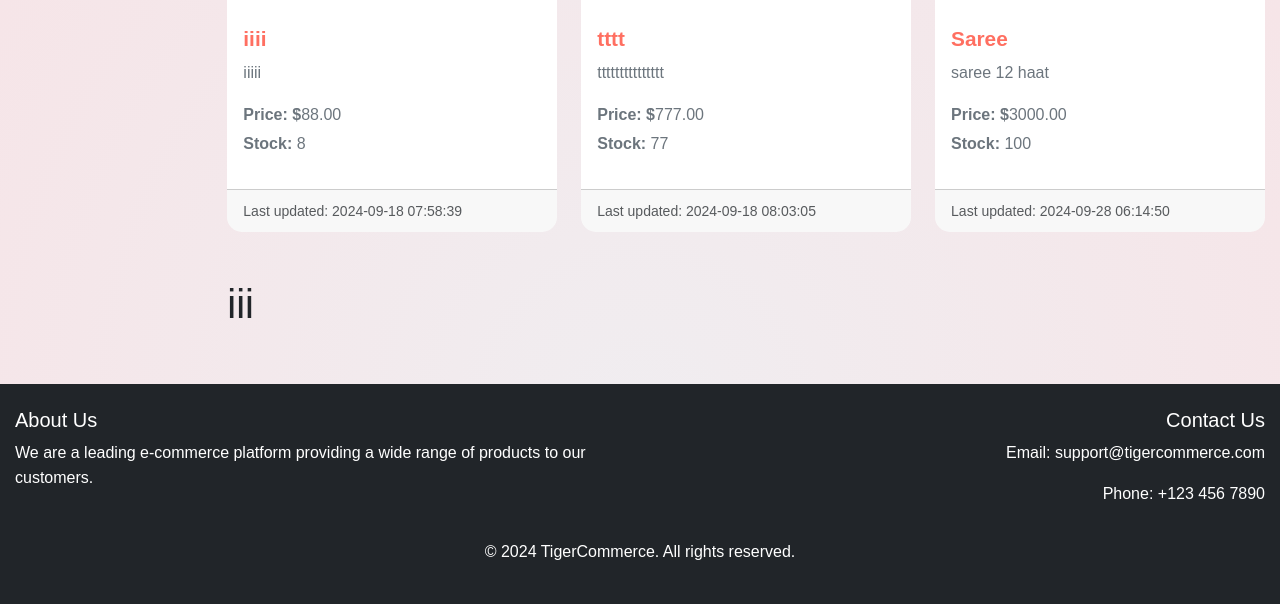
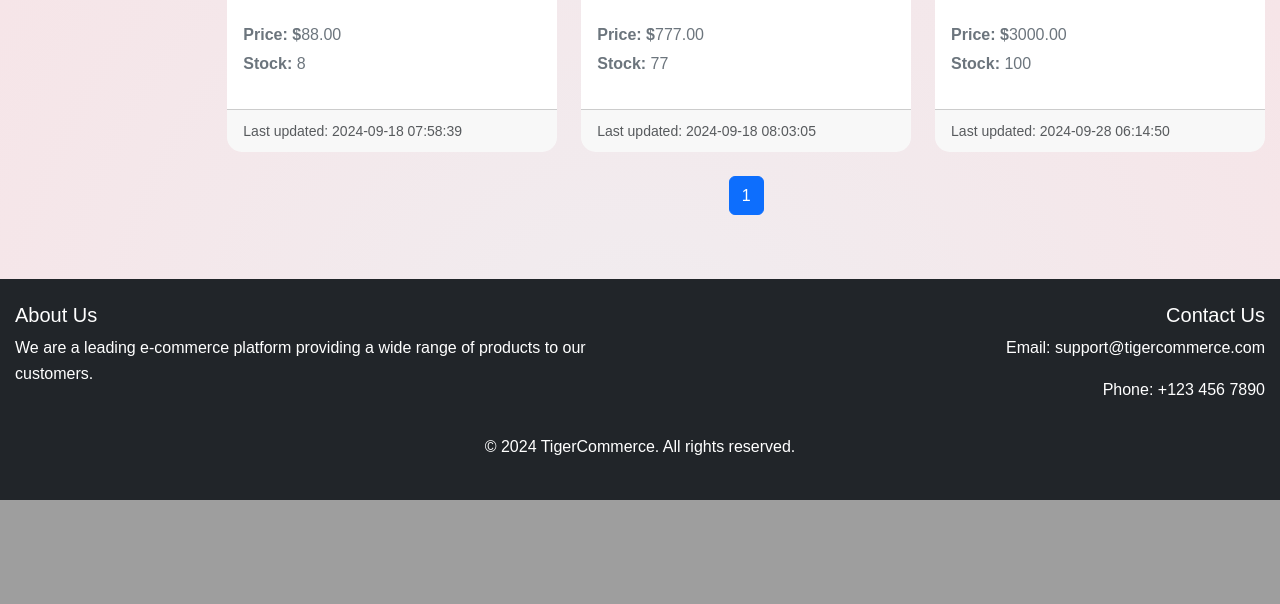
Before and after one commit to asamamun/tigercommerce, a PHP site: page /tigercommerce/index.php in a window 1280 px wide. Shown: the part 785-1389 px from the top of the page. After the commit the page ends 1285 px from the top, so only its background shows below. Run offline with PHP 8.4, Linux system fonts and the light colour scheme; data comes from the database, SQL or seed files in the repository; some libraries are stand-ins or nearby versions.

Commit message:
Refactor product listing query and pagination logic

```diff
--- a/index.php
+++ b/index.php
@@ -3,10 +3,17 @@ session_start();
 require __DIR__ . '/vendor/autoload.php';
 require __DIR__ . '/config/database.php';
 require __DIR__ . '/partials/commonfx.php';
-if(isset($_GET['category'])){
+
+$productsPerPage = 9; // Number of products per page
+
+// Determine the current page and total number of pages
+$currentPage = isset($_GET['page']) ? (int)$_GET['page'] : 1;
+$currentPage = max(1, $currentPage); // Ensure current page is at least 1
+
+// Build the base query
+if (isset($_GET['category'])) {
     $cat_id = $_GET['category'];
-    //show product with vendor and category name
-    $query = "SELECT p.*, i.url
+    $baseQuery = "SELECT p.*, i.url
                   FROM products p
                   LEFT JOIN (
                       SELECT product_id, MIN(id) as min_id
@@ -15,9 +22,8 @@ if(isset($_GET['category'])){
                   ) first_img ON p.id = first_img.product_id
                   LEFT JOIN images i ON first_img.min_id = i.id
                   WHERE p.status = 'active' AND p.category_id = $cat_id";
-}
-else{
-    $query = "SELECT p.*, i.url
+} else {
+    $baseQuery = "SELECT p.*, i.url
                   FROM products p
                   LEFT JOIN (
                       SELECT product_id, MIN(id) as min_id
@@ -28,12 +34,23 @@ else{
                   WHERE p.status = 'active'";
 }
 
+// Get the total number of products
+$totalProductsResult = $conn->query("SELECT COUNT(*) as total FROM ($baseQuery) as total_query");
+$totalProducts = $totalProductsResult->fetch_assoc()['total'];
+$totalPages = ceil($totalProducts / $productsPerPage);
+
+// Ensure current page is within bounds
+$currentPage = min($totalPages, $currentPage);
+
+// Calculate the offset for the current page
+$offset = ($currentPage - 1) * $productsPerPage;
+
+// Adjust the query to include LIMIT and OFFSET
+$query = $baseQuery . " LIMIT $productsPerPage OFFSET $offset";
+
 $productresult = $conn->query($query);
-// var_dump($result);
 ?>
 <?php require "partials/header.php" ?>
-</head>
-
 <body>
     <?php require "partials/navbar.php" ?>
     <div class="container main-content">
@@ -45,22 +62,42 @@ $productresult = $conn->query($query);
             <div class="col-md-10">
                 <!-- show products and images join -->
                 <div class="row g-4">
-                    <h1>hhh</h1>
                     <?php
-                    //select images join products
-
-
                     if ($productresult->num_rows > 0) {
-                        // echo "<h1>Products".$productresult->num_rows."</h1>" ;
                         while ($row = $productresult->fetch_assoc()) {
-                            // var_dump($row);
-                            // echo "<h3>test</h3>";
                             echo generateProductCard($row);
                         }
                     }
                     ?>
-                    <h1>iii</h1>
                 </div>
+
+                <nav aria-label="Page navigation example">
+                    <ul class="pagination justify-content-center">
+                        <?php if ($currentPage > 1): ?>
+                            <li class="page-item">
+                                <a class="page-link" href="?page=<?php echo $currentPage - 1; ?>" aria-label="Previous">
+                                    <span aria-hidden="true">&laquo;</span>
+                                    <span class="sr-only">Previous</span>
+                                </a>
+                            </li>
+                        <?php endif; ?>
+
+                        <?php for ($i = 1; $i <= $totalPages; $i++): ?>
+                            <li class="page-item <?php echo ($i == $currentPage) ? 'active' : ''; ?>">
+                                <a class="page-link" href="?page=<?php echo $i; ?>"><?php echo $i; ?></a>
+                            </li>
+                        <?php endfor; ?>
+
+                        <?php if ($currentPage < $totalPages): ?>
+                            <li class="page-item">
+                                <a class="page-link" href="?page=<?php echo $currentPage + 1; ?>" aria-label="Next">
+                                    <span aria-hidden="true">&raquo;</span>
+                                    <span class="sr-only">Next</span>
+                                </a>
+                            </li>
+                        <?php endif; ?>
+                    </ul>
+                </nav>
             </div>
         </div>
     </div>
--- a/src/helpers.php
+++ b/src/helpers.php
@@ -2,7 +2,7 @@
 if (!function_exists('settings')) {
     function settings()
     {
-       $root = "http://192.168.54.81/POLY/Batch01/Class20-17-92024Project/tigercommerce/";
+       $root = "http://localhost/tigercommerce/"; //http://192.168.54.81/POLY/Batch01/Class20-17-92024Project/tigercommerce/";
         return [
             'root'  => $root,
             'companyname'=> 'Gold Digger Enterprise',
```
Lines whose indentation alone changed are shown as unchanged.
